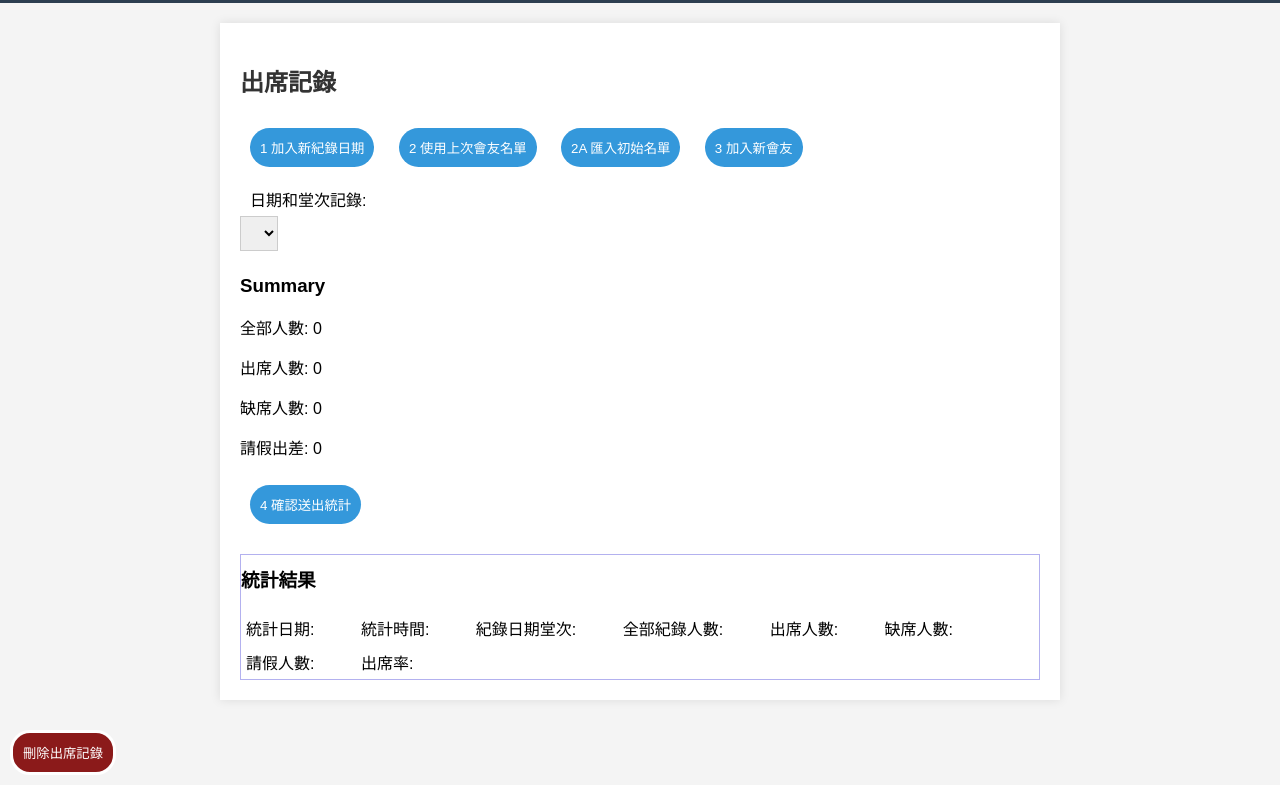
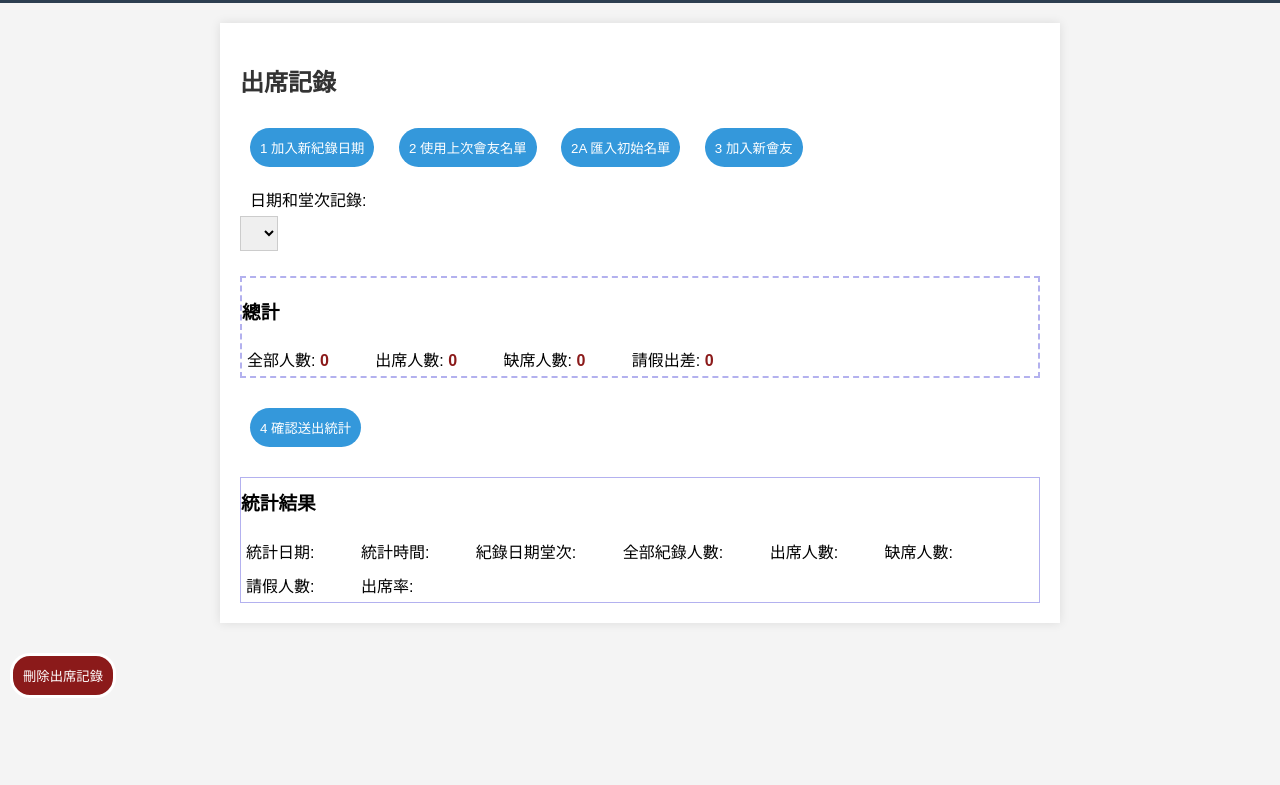
Before and after one commit to mintetang/web-projects, a plain HTML site: page test-site/roster2.html in a window 1280 px wide. Shown: the part 109-894 px from the top of the page. After the commit the page ends 817 px from the top, so only its background shows below. Drawn offline with Linux system fonts and the light colour scheme.

Commit message:
summary section css and wording update

```diff
--- a/test-site/roster2.html
+++ b/test-site/roster2.html
@@ -64,7 +64,7 @@
             </ul>
 
             <div id="summarySection">
-                <h3>Summary</h3>
+                <h3>總計</h3>
                 <p>
                     全部人數:
                     <span id="totalStudents">0</span>
--- a/test-site/styles/roster2.css
+++ b/test-site/styles/roster2.css
@@ -155,3 +155,19 @@ button#clean {
     color:#8b1a1a;
     font-weight: bold;
 }
+
+#summarySection {
+    margin: 20px 0 20px;
+    border: dashed 2px rgba(21, 15, 204, 0.32);
+}
+
+#summarySection p {
+    margin: 5px;
+    display: inline-block
+}
+
+#summarySection span {
+    margin-right: 2em;
+    color:#8b1a1a;
+    font-weight: bold;
+}
```
